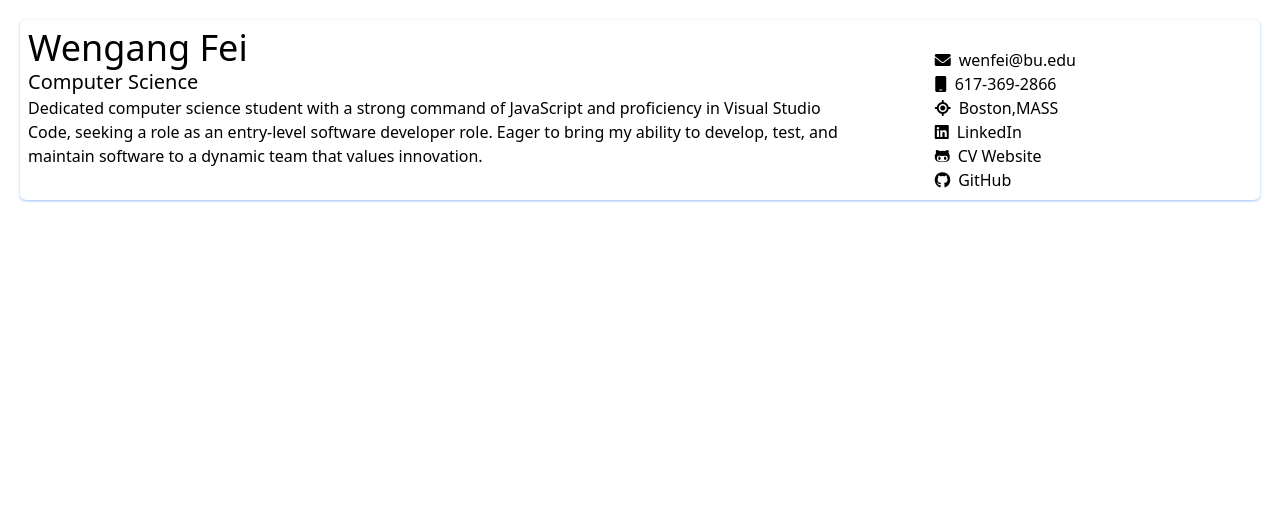
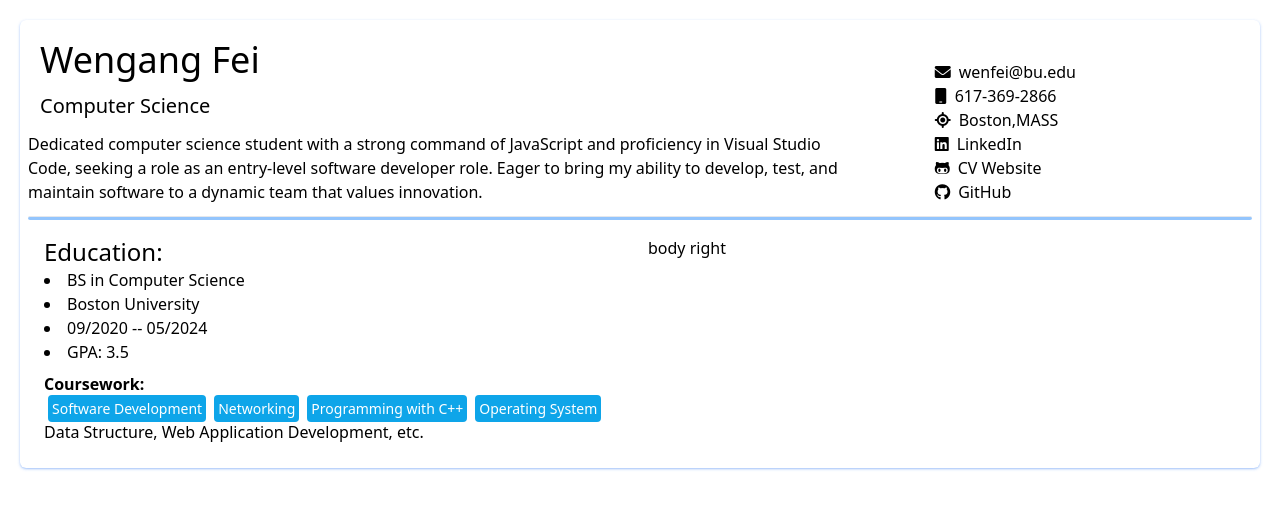
Before and after one commit to WengangFei/Wengang_Fei_CV, a React (Vite) app: page / in a window 1280 px wide. Shown: the top 508 px of the page. Built offline with nearby package versions, Linux system fonts and the light colour scheme.

Commit message:
in progress

```diff
--- a/src/App.jsx
+++ b/src/App.jsx
@@ -1,4 +1,5 @@
-import Header from './components/header'
+import Header from './components/header';
+import Body from './components/body';
 import './App.css'
 
 function App() {
@@ -7,6 +8,7 @@ function App() {
   return (
     <div className='m-5 p-2 rounded-md shadow shadow-blue-500/40 md:shadow-indigo-50/700 '>
       <Header />
+      <Body />
     </div>
   )
 }
--- /dev/null
+++ b/src/components/body.jsx
@@ -0,0 +1,28 @@
+export default function Body() {
+  return (
+    <>
+        <hr className="h-1 mx-auto bg-blue-300 rounded mt-3 " />
+        <div className="font-sans grid grid-cols-2 gap-4 m-4">
+            <div>
+                <ul className="text-2xl">Education:</ul>
+                <li>BS in Computer Science</li>
+                <li>Boston University</li>
+                <li>09/2020 -- 05/2024</li>
+                <li>GPA: 3.5</li>
+                <p className="font-bold mt-2">Coursework:</p>
+                <div>
+                    <span className="bg-sky-500 p-1 rounded text-white text-sm m-1">Software Development</span>
+                    <span className="bg-sky-500 p-1 rounded text-white text-sm m-1">Networking</span>
+                    <span className="bg-sky-500 p-1 rounded text-white text-sm m-1">Programming with C++</span>
+                    <span className="bg-sky-500 p-1 rounded text-white text-sm m-1">Operating System</span> Data Structure,
+                    Web Application Development, etc.
+                </div>
+
+            </div>
+            <div>
+                body right
+            </div>
+        </div>
+    </>
+  )
+}
--- a/src/components/header.jsx
+++ b/src/components/header.jsx
@@ -2,26 +2,26 @@
 
 export default function header() {
   return (
-    <div className="font-sans grid grid-cols-6 grid-flow-col gap-4">
+    <div className="font-sans grid grid-cols-6 gap-4">
         <div className='col-span-4 '>
-            <p className="text-4xl">Wengang Fei</p>
-            <p className="text-xl">Computer Science</p>
-            <p>Dedicated computer science student with a strong command
+            <p className="text-4xl m-3">Wengang Fei</p>
+            <p className="text-xl m-3">Computer Science</p>
+            <p className="mt-3">Dedicated computer science student with a strong command
                 of JavaScript and proficiency in Visual Studio Code, seeking
                 a role as an entry-level software developer role. Eager to bring
                 my ability to develop, test, and maintain software to a dynamic
                 team that values innovation.
             </p>
         </div>
-        <div className="col-span-2 ml-10 mt-5 pl-10">
+        <div className="col-span-2 ml-10 mt-8 pl-10">
             <i className="fa-solid fa-envelope"></i><span className="m-2">wenfei@bu.edu</span><br/>
             <i className="fa-solid fa-mobile"></i><span className="m-2">617-369-2866</span><br />
             <i className="fa-solid fa-location-crosshairs"></i><span className="m-2">Boston,MASS</span><br />
             <i className="fa-brands fa-linkedin"></i><a className="m-2" href="https://www.linkedin.com/in/wengang-fei-9948701b4/">LinkedIn</a><br />
             <i className="fa-brands fa-github-alt"></i><a className="m-2" href='https://wengangfei.github.io/CV/'>CV Website</a><br />
             <i className="fa-brands fa-github"></i><a className="m-2" href='https://github.com/WengangFei'>GitHub</a>
+        </div>
 
-        </div>
     </div>
   )
 }
```
